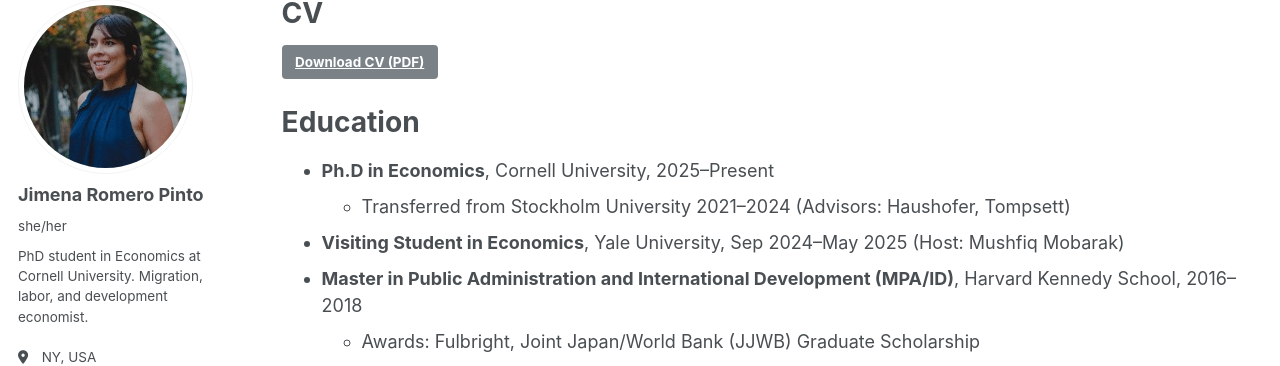
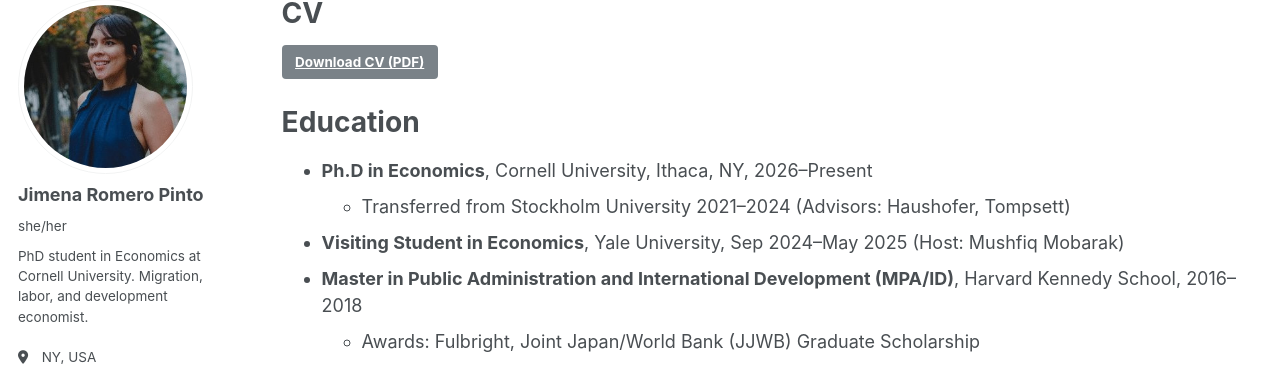
Before and after one commit to jimenarp/jimenarp.github.io, a Jekyll site: the page built from _pages/cv.md, in a window 1280 px wide and 900 px high. Shown: the part 100-466 px from the top of the window. Built offline with Jekyll 4.4.1, drawn with Linux system fonts in a browser that asks for light colours; some web fonts are replaced.

Commit message:
cv update

```diff
--- a/_pages/cv.md
+++ b/_pages/cv.md
@@ -13,7 +13,7 @@ redirect_from:
 
 Education
 ======
-* **Ph.D in Economics**, Cornell University, 2025–Present
+* **Ph.D in Economics**, Cornell University, Ithaca, NY, 2026–Present
   * Transferred from Stockholm University 2021–2024 (Advisors: Haushofer, Tompsett)
 * **Visiting Student in Economics**, Yale University, Sep 2024–May 2025 (Host: Mushfiq Mobarak)
 * **Master in Public Administration and International Development (MPA/ID)**, Harvard Kennedy School, 2016–2018
```
Also changed, not shown: 1 other file.
